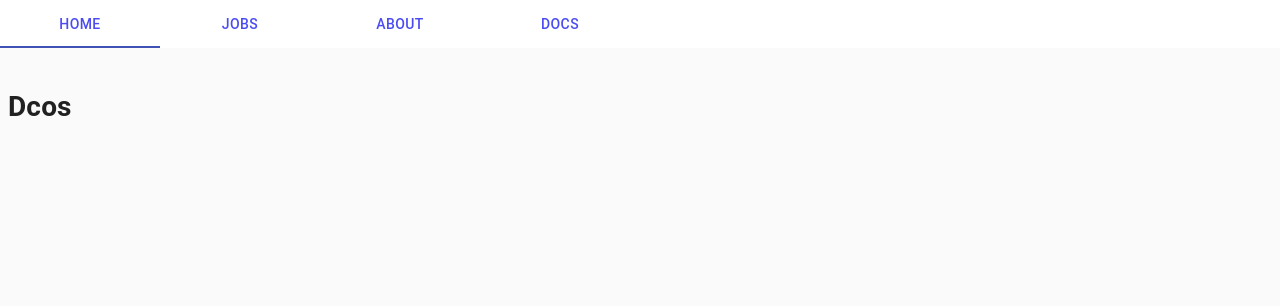
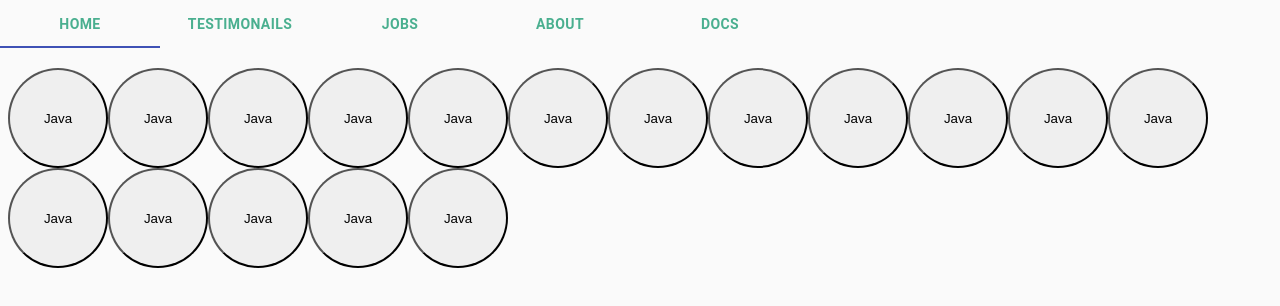
Before and after one commit to rahulnag/selfless, a React (Create React App) app: page /documents in a window 1280 px wide. Shown: the top 306 px of the page. Built offline with nearby package versions, Linux system fonts and the light colour scheme.

Commit message:
home page done, testimonial added, documents strucure created

```diff
--- a/src/App.js
+++ b/src/App.js
@@ -11,7 +11,6 @@ import FresherWalkin from "./components/Walkins/FreshersWalkin";
 import About from "./components/AboutUs/About";
 import Openings from "./components/Openings/Openings";
 import Document from "./components/Documents/Document";
-
 const useStyles = makeStyles((theme) => ({
   root: {
     padding: theme.spacing(1),
--- /dev/null
+++ b/src/components/Documents/Document.css
@@ -0,0 +1,5 @@
+.CourseLink {
+  height: 100px;
+  width: 100px;
+  border-radius: 50%;
+}
--- a/src/components/Documents/Document.js
+++ b/src/components/Documents/Document.js
@@ -1,9 +1,16 @@
 import React from "react";
-
+import { documents } from "./documents";
+import "./Document.css";
 const Document = () => {
   return (
     <div>
-      <h1>Dcos</h1>
+      {documents.length > 0 ? (
+        documents.map((e) => {
+          return <button className="CourseLink">{e.coursename}</button>;
+        })
+      ) : (
+        <h2>loading...</h2>
+      )}
     </div>
   );
 };
--- /dev/null
+++ b/src/components/Documents/documents.js
@@ -0,0 +1,70 @@
+export let documents = [
+  {
+    coursename: "Java",
+    material_link: "",
+  },
+  {
+    coursename: "Java",
+    material_link: "",
+  },
+  {
+    coursename: "Java",
+    material_link: "",
+  },
+  {
+    coursename: "Java",
+    material_link: "",
+  },
+  {
+    coursename: "Java",
+    material_link: "",
+  },
+  {
+    coursename: "Java",
+    material_link: "",
+  },
+  {
+    coursename: "Java",
+    material_link: "",
+  },
+  {
+    coursename: "Java",
+    material_link: "",
+  },
+  {
+    coursename: "Java",
+    material_link: "",
+  },
+  {
+    coursename: "Java",
+    material_link: "",
+  },
+  {
+    coursename: "Java",
+    material_link: "",
+  },
+  {
+    coursename: "Java",
+    material_link: "",
+  },
+  {
+    coursename: "Java",
+    material_link: "",
+  },
+  {
+    coursename: "Java",
+    material_link: "",
+  },
+  {
+    coursename: "Java",
+    material_link: "",
+  },
+  {
+    coursename: "Java",
+    material_link: "",
+  },
+  {
+    coursename: "Java",
+    material_link: "",
+  },
+];
--- a/src/components/HomePage/Home.js
+++ b/src/components/HomePage/Home.js
@@ -1,85 +1,110 @@
-import React, {  useCallback, useEffect, useState } from 'react'
-import Grid from '@material-ui/core/Grid';
-import Typography from '@material-ui/core/Typography';
-import { Card } from '@material-ui/core';
-import Divider from '@material-ui/core/Divider';
-import backimage from './wave.svg'
-import { makeStyles } from '@material-ui/core/styles';
-import Button from '@material-ui/core/Button';
-import Box from '@material-ui/core/Box';
-
-
-
-import { Link } from 'react-router-dom';
-import Tabs from '@material-ui/core/Tabs';
-import Tab from '@material-ui/core/Tab';
-import About from '../AboutUs/About'
-import {useHistory} from 'react-router-dom';
-
-
+import React, { useCallback, useEffect, useState } from "react";
+import Grid from "@material-ui/core/Grid";
+import Typography from "@material-ui/core/Typography";
+import { Card } from "@material-ui/core";
+import Divider from "@material-ui/core/Divider";
+import backimage from "./wave.svg";
+import { makeStyles } from "@material-ui/core/styles";
+import Button from "@material-ui/core/Button";
+import Box from "@material-ui/core/Box";
+import { Link } from "react-router-dom";
+import Tabs from "@material-ui/core/Tabs";
+import Tab from "@material-ui/core/Tab";
+import About from "../AboutUs/About";
+import { useHistory } from "react-router-dom";
+import homeimage from "./../../assets/Recruitment.png";
+import text from "../../main";
+import Testimonial from "../Testimonial/Testimonial";
 const useStyles = makeStyles((theme) => ({
   root: {
     padding: theme.spacing(1),
-    [theme.breakpoints.down('sm')]: {
-      marginTop:'50px'
+    [theme.breakpoints.down("sm")]: {
+      marginTop: "50px",
     },
-    [theme.breakpoints.up('md')]: {
-      marginTop:'60px'
+    [theme.breakpoints.up("md")]: {
+      marginTop: "60px",
     },
-    [theme.breakpoints.up('lg')]: {
-      marginTop:'60px'
+    [theme.breakpoints.up("lg")]: {
+      marginTop: "60px",
     },
   },
-  mainText:{
-    fontFamily:'"Segoe UI",Roboto,"Helvetica Neue",Arial,sans-serif',
-    textShadow: '2px 2px 5px red',
-    border:'red',
-    [theme.breakpoints.up('xs')]: {
-      fontSize:'5em',
+  mainText: {
+    color: "#2C3335",
+    fontFamily: "cursive",
+    textShadow: "2px 2px 5px #1ba67b",
+    border: "#0bdd9c",
+    // textAlign: "center",
+    marginTop: "20px",
+    [theme.breakpoints.up("xs")]: {
+      fontSize: "3em",
       // color: 'green'
     },
 
-    [theme.breakpoints.up('sm')]: {
-      fontSize:'4em',
+    [theme.breakpoints.up("sm")]: {
+      fontSize: "3em",
       // color: 'blue'
     },
-    [theme.breakpoints.between('sm', 'md')]: {
-      fontSize:'7em',
+    [theme.breakpoints.between("sm", "md")]: {
+      fontSize: "4em",
       // color: 'red'
     },
-    [theme.breakpoints.up('lg')]: {
-      fontSize:'9em'
+    [theme.breakpoints.up("lg")]: {
+      fontSize: "5em",
     },
-  }
+  },
 }));
-
 
 function Home() {
   const classes = useStyles();
-const history = useHistory();
-const F_Walkin = useCallback(() => history.push('/fresherswalkin'), [history]);
-const E_Walkin = useCallback(() => history.push('/experiencewalkin'), [history]);
-  return(
-    <Grid container >
-      <Grid container style={{height:'100vh', width:"100%" ,backgroundImage:`url(${backimage})`,backgroundRepeat:'no-repeat',backgroundSize: 'cover', backgroundPosition:'center'}}>
-        <Typography className={classes.mainText}>WELCOME TO SELFLESS FAMILY</Typography>
+  const history = useHistory();
+  const F_Walkin = useCallback(() => history.push("/fresherswalkin"), [
+    history,
+  ]);
+  const E_Walkin = useCallback(() => history.push("/experiencewalkin"), [
+    history,
+  ]);
+  return (
+    <>
+      <Grid container>
+        <Grid xs={12} sm={12} md={6} lg={6} item>
+          {" "}
+          <Typography className={classes.mainText}>
+            {text.homepageText}
+          </Typography>
+          <div
+            style={{
+              color: "rgb(44 51 53 / 78%)",
+              backgroundColor: "rgb(218 224 226 / 26%)",
+              width: "70%",
+              fontSize: "1.5rem",
+              textAlign: "center",
+              borderRadius: "30px",
+              pdding: "7px",
+              marginTop: "16px",
+            }}
+          >
+            {text.hintText}
+          </div>
+        </Grid>
+        <Grid
+          xs={12}
+          sm={12}
+          md={6}
+          lg={6}
+          item
+          style={{
+            height: "95vh",
+            width: "100%",
+            backgroundImage: `url(${homeimage})`,
+            backgroundRepeat: "no-repeat",
+            backgroundSize: "cover",
+            backgroundPosition: "center",
+          }}
+        ></Grid>
       </Grid>
-      <div style={{height:'100vh',width:"100%", padding:'20px'}}>
-        <Typography variant='h3' >Our Happy Students</Typography>
-      </div>
-      {/* TESTING ROUTING BUTTONS */}
-      {/* <Button variant="contained" color="primary" onClick={()=> F_Walkin()}>
-        Primary
-      </Button>
-      <Button variant="contained" color="primary" onClick={()=> E_Walkin()}>
-        Primary
-      </Button> */}
-
-    </Grid>
-
-  )
-
+      <Testimonial />
+    </>
+  );
 }
 
-
 export default Home;
--- /dev/null
+++ b/src/components/Testimonial/Testimonial.js
@@ -0,0 +1,78 @@
+import React from "react";
+import { makeStyles } from "@material-ui/core/styles";
+import clsx from "clsx";
+import Card from "@material-ui/core/Card";
+import CardHeader from "@material-ui/core/CardHeader";
+import CardMedia from "@material-ui/core/CardMedia";
+import CardContent from "@material-ui/core/CardContent";
+import CardActions from "@material-ui/core/CardActions";
+import Collapse from "@material-ui/core/Collapse";
+import Avatar from "@material-ui/core/Avatar";
+import IconButton from "@material-ui/core/IconButton";
+import Typography from "@material-ui/core/Typography";
+import { red } from "@material-ui/core/colors";
+import FavoriteIcon from "@material-ui/icons/Favorite";
+import ShareIcon from "@material-ui/icons/Share";
+import ExpandMoreIcon from "@material-ui/icons/ExpandMore";
+import MoreVertIcon from "@material-ui/icons/MoreVert";
+
+const useStyles = makeStyles((theme) => ({
+  root: {
+    maxWidth: 300,
+    maxHeight: 400,
+  },
+  media: {
+    height: 0,
+    paddingTop: "56.25%", // 16:9
+  },
+  expand: {
+    transform: "rotate(0deg)",
+    marginLeft: "auto",
+    transition: theme.transitions.create("transform", {
+      duration: theme.transitions.duration.shortest,
+    }),
+  },
+  expandOpen: {
+    transform: "rotate(180deg)",
+  },
+  avatar: {
+    backgroundColor: red[500],
+  },
+}));
+
+export default function Testimonial() {
+  const classes = useStyles();
+
+  return (
+    <>
+      {/* <div> */}
+      <h1 style={{ textAlign: "center", color: "rgb(0 144 99)" }}>
+        Our Achievements
+      </h1>
+      {/* </div> */}
+      <Card className={classes.root}>
+        <CardHeader
+          avatar={
+            <Avatar aria-label="recipe" className={classes.avatar}>
+              R
+            </Avatar>
+          }
+          title="Shrimp and Chorizo Paella"
+          subheader="September 14, 2016"
+        />
+        <CardMedia
+          className={classes.media}
+          image="/static/images/cards/paella.jpg"
+          title="Paella dish"
+        />
+        <CardContent>
+          <Typography variant="body2" color="textSecondary" component="p">
+            This impressive paella is a perfect party dish and a fun meal to
+            cook together with your guests. Add 1 cup of frozen peas along with
+            the mussels, if you like.
+          </Typography>
+        </CardContent>
+      </Card>
+    </>
+  );
+}
--- a/src/components/TopNav.css
+++ b/src/components/TopNav.css
@@ -4,4 +4,6 @@
 }
 .NavLink button {
   height: 20px;
+  color: rgb(0 144 99);
+  font-weight: bolder;
 }
--- a/src/components/TopNav.js
+++ b/src/components/TopNav.js
@@ -23,14 +23,14 @@ function TopTab() {
     <div className={classes.root}>
       <AppBar
         position="fixed"
-        style={{ backgroundColor: "white" }}
+        style={{ backgroundColor: "#fafafa" }}
         elevation={0}
       >
         <Tabs
           value={value}
           onChange={handleChange}
           indicatorColor="primary"
-          textColor="primary"
+          textColor="#fafafa"
           variant="scrollable" //this is commented as both varient:scrollable and centered will not work together
           scrollButtons="auto" //on
           aria-label="scrollable auto tabs example"
@@ -39,14 +39,21 @@ function TopTab() {
           <Link to="/" className="NavLink">
             <Tab label="Home" value={0} onClick={() => handleChange(0)} />
           </Link>
+          <Link to="/testimonails" className="NavLink">
+            <Tab
+              label="Testimonails"
+              value={1}
+              onClick={() => handleChange(1)}
+            />
+          </Link>
           <Link to="/openings" className="NavLink">
-            <Tab label="Jobs" value={1} onClick={() => handleChange(1)} />
+            <Tab label="Jobs" value={2} onClick={() => handleChange(2)} />
           </Link>
           <Link to="/aboutus" className="NavLink">
-            <Tab label="About" value={2} onClick={() => handleChange(2)} />
+            <Tab label="About" value={3} onClick={() => handleChange(3)} />
           </Link>
           <Link to="/documents" className="NavLink">
-            <Tab label="Docs" value={3} onClick={() => handleChange(3)} />
+            <Tab label="Docs" value={4} onClick={() => handleChange(4)} />
           </Link>
         </Tabs>
       </AppBar>
--- /dev/null
+++ b/src/main.js
@@ -0,0 +1,5 @@
+let text = {
+  homepageText: "WELCOME TO SELFLESS FAMILY",
+  hintText: "YOUR DREAM IS OUR DREAM",
+};
+export default text;
```
Also changed, not shown: src/assets/Recruitment.png (added).
